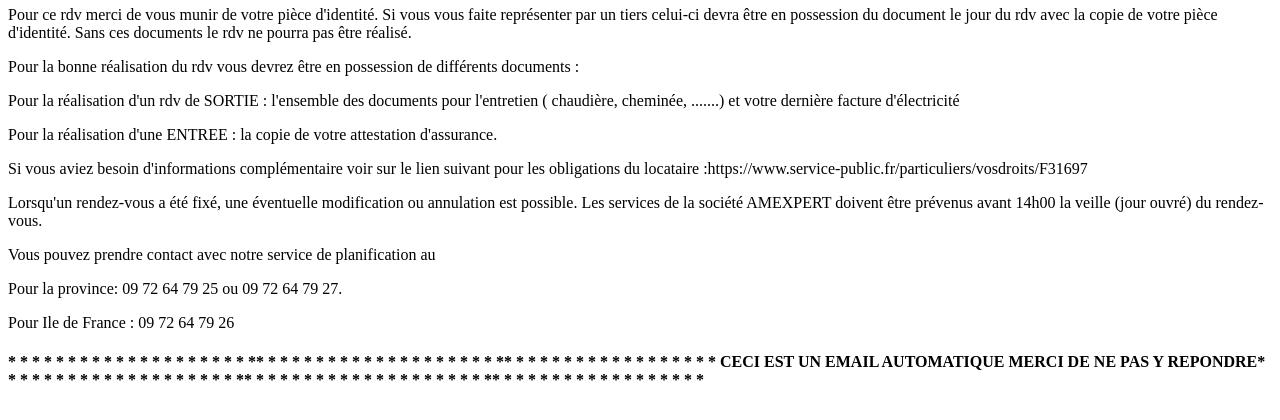
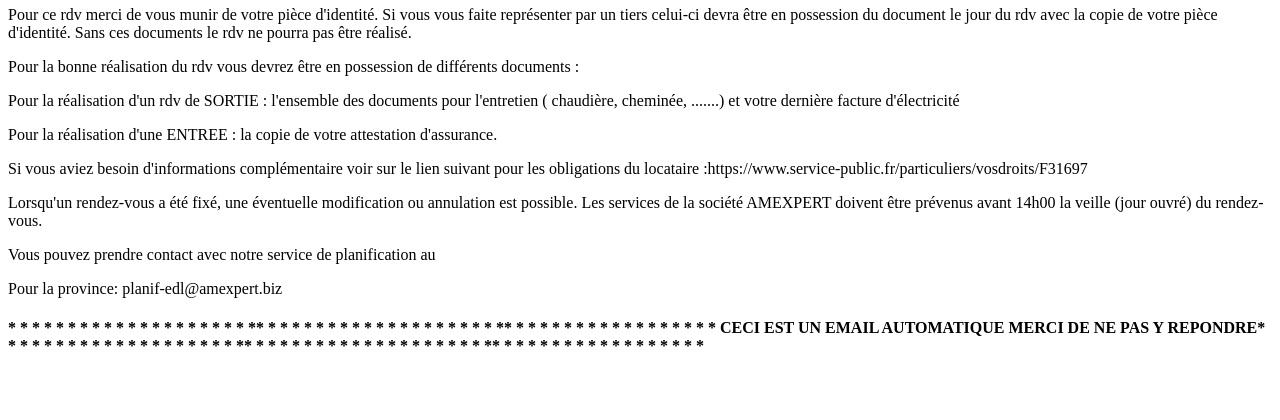
Before and after one commit to EbotFabien/planning, a Flask app: template Flask_app/project/app/templates/modification.html in a window 1280 px wide. Shown: the part 255-675 px from the top of the page. Run offline with Flask 2, Linux system fonts and the light colour scheme; the template is opened without the code that fills it, so the values that code supplies are empty; some libraries are stand-ins or nearby versions.

Commit message:
Update modification.html
update modification

```diff
--- a/Flask_app/project/app/templates/modification.html
+++ b/Flask_app/project/app/templates/modification.html
@@ -15,8 +15,8 @@
     <p>Si vous aviez besoin d'informations complémentaire voir sur le lien suivant pour les obligations du locataire :https://www.service-public.fr/particuliers/vosdroits/F31697</p>
     <p>Lorsqu'un rendez-vous a été fixé, une éventuelle modification ou annulation est possible. Les services de la société AMEXPERT doivent être prévenus avant 14h00 la veille (jour ouvré) du rendez-vous.</p>
     <p>Vous pouvez prendre contact avec notre service de planification au</p>
-    <p>Pour la province: 09 72 64 79 25 ou 09 72 64 79 27.</p>
-    <p>Pour Ile de France : 09 72 64 79 26</p>
+    <p>Pour la province:  planif-edl@amexpert.biz </p>
+
 
     <h4>* * * * * * * * * * * * * * * * * * * * ** * * * * * * * * * * * * * * * * * * * ** * * * * * * * * * * * * * * * * *
         CECI EST UN EMAIL AUTOMATIQUE MERCI DE NE PAS Y REPONDRE* * * * * * * * * * * * * * * * * * * * ** * * * * * * * * * * * * * * * * * * * ** * * * * * * * * * * * * * * * * * </h4>
```
